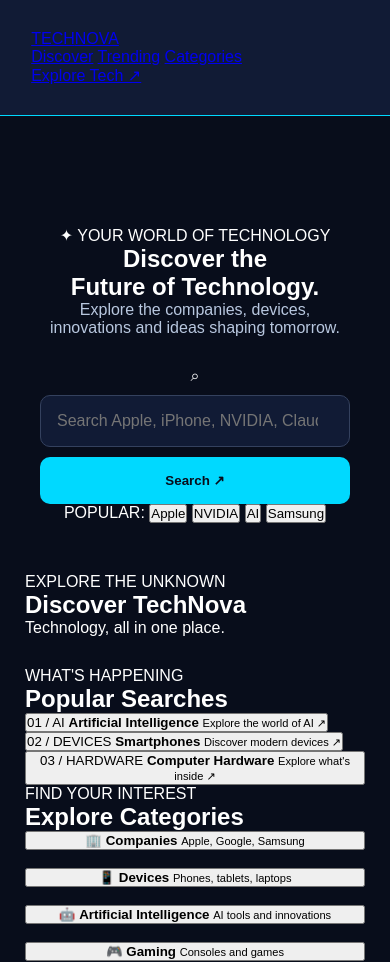
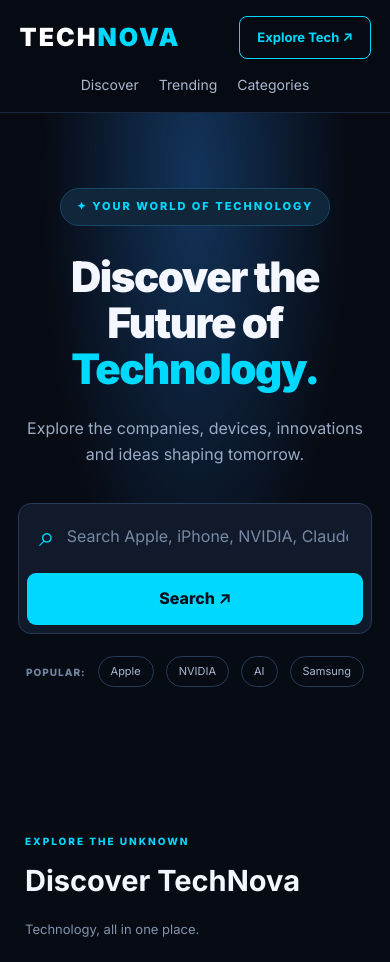
Before and after one commit to alexchitza7-alt/TechNova, a plain HTML site: page index.html in a window 390 px wide. Shown: the top 962 px of the page. Drawn offline with Linux system fonts and the light colour scheme.

Commit message:
Refactor CSS for improved styling and responsiveness
Updated styles for various elements, including body, navbar, hero section, and cards. Improved layout and responsiveness with new font and color adjustments.

```diff
--- a/style.css
+++ b/style.css
@@ -1,3 +1,5 @@
+
+@import url('https://fonts.googleapis.com/css2?family=Inter:wght@400;500;600;700;800;900&display=swap');
 
 * {
   margin: 0;
@@ -5,106 +7,245 @@
   box-sizing: border-box;
 }
 
-body {
-  font-family: Arial, sans-serif;
-  background: #080d1b;
-  color: white;
-  min-height: 100vh;
+html {
+  scroll-behavior: smooth;
 }
 
-header {
-  padding: 30px 8%;
-  background: #111b35;
-  border-bottom: 1px solid #00d9ff;
+body {
+  font-family: 'Inter', Arial, sans-serif;
+  background: #070b14;
+  color: #f4f7ff;
+  line-height: 1.6;
 }
 
-header h1 {
-  color: #00d9ff;
-  font-size: 36px;
+button, input {
+  font: inherit;
 }
 
-header p {
-  color: #b8c7df;
-  margin-top: 8px;
+button {
+  cursor: pointer;
 }
 
-main {
-  max-width: 1100px;
-  margin: auto;
-  padding: 60px 25px;
+.navbar {
+  min-height: 80px;
+  padding: 18px 8%;
+  display: flex;
+  justify-content: space-between;
+  align-items: center;
+  background: rgba(7, 11, 20, 0.95);
+  border-bottom: 1px solid #1b2940;
+  position: sticky;
+  top: 0;
+  z-index: 10;
+}
+
+.logo {
+  color: white;
+  font-size: 25px;
+  font-weight: 900;
+  letter-spacing: 2px;
+  text-decoration: none;
+}
+
+.logo span {
+  color: #00d9ff;
+}
+
+.navbar nav {
+  display: flex;
+  gap: 30px;
+}
+
+.navbar nav a {
+  color: #aab8cf;
+  text-decoration: none;
+  font-size: 14px;
+}
+
+.navbar nav a:hover {
+  color: #00d9ff;
+}
+
+.nav-button {
+  color: #00d9ff;
+  text-decoration: none;
+  border: 1px solid #00d9ff;
+  padding: 10px 17px;
+  border-radius: 8px;
+  font-size: 13px;
+  font-weight: 700;
 }
 
 .hero {
   text-align: center;
-  padding: 50px 15px;
+  padding: 115px 20px 90px;
+  background:
+    radial-gradient(ellipse at 50% 10%, #12345b 0%, transparent 55%),
+    #070b14;
 }
 
-.hero h2 {
-  font-size: 40px;
-  margin-bottom: 15px;
+.hero-tag {
+  display: inline-block;
+  color: #00d9ff;
+  background: #10263b;
+  border: 1px solid #174765;
+  padding: 9px 16px;
+  border-radius: 30px;
+  font-size: 11px;
+  font-weight: 800;
+  letter-spacing: 2px;
+  margin-bottom: 28px;
+}
+
+.hero h1 {
+  font-size: clamp(42px, 7vw, 76px);
+  line-height: 1.1;
+  letter-spacing: -3px;
+  font-weight: 900;
+}
+
+.hero h1 span {
+  color: #00d9ff;
 }
 
 .hero > p {
-  color: #b8c7df;
-  margin-bottom: 30px;
+  max-width: 570px;
+  margin: 24px auto 35px;
+  color: #9aabc5;
+  font-size: 16px;
 }
 
 .search-box {
+  max-width: 680px;
+  margin: auto;
+  padding: 8px;
   display: flex;
-  max-width: 650px;
-  margin: auto;
-  gap: 10px;
+  align-items: center;
+  gap: 12px;
+  background: #101a2b;
+  border: 1px solid #263b58;
+  border-radius: 13px;
+}
+
+.search-box > span {
+  font-size: 28px;
+  color: #00d9ff;
+  padding-left: 12px;
 }
 
 .search-box input {
   flex: 1;
   min-width: 0;
-  padding: 16px;
-  border: 1px solid #34415e;
-  border-radius: 10px;
-  background: #111b35;
+  background: transparent;
   color: white;
-  font-size: 16px;
+  border: none;
+  outline: none;
+  padding: 12px 0;
+}
+
+.search-box input::placeholder {
+  color: #7789a5;
 }
 
 .search-box button {
-  padding: 16px 25px;
+  background: #00d9ff;
+  color: #07111d;
   border: none;
-  border-radius: 10px;
-  background: #00d9ff;
-  color: #080d1b;
-  font-weight: bold;
-  cursor: pointer;
+  border-radius: 9px;
+  padding: 13px 22px;
+  font-weight: 800;
 }
 
 .search-box button:hover {
   background: white;
 }
 
-#searchResults {
-  max-width: 750px;
-  margin: 30px auto;
-  text-align: left;
+.popular-searches {
+  margin-top: 22px;
+  display: flex;
+  justify-content: center;
+  align-items: center;
+  flex-wrap: wrap;
+  gap: 12px;
+}
+
+.popular-searches span {
+  font-size: 10px;
+  color: #7185a2;
+  letter-spacing: 1px;
+  font-weight: 800;
+}
+
+.popular-searches button {
+  background: transparent;
+  color: #aab8cf;
+  border: 1px solid #263b58;
+  padding: 6px 12px;
+  border-radius: 20px;
+  font-size: 11px;
+}
+
+.popular-searches button:hover {
+  color: #00d9ff;
+  border-color: #00d9ff;
+}
+
+.section {
+  max-width: 1120px;
+  margin: auto;
+  padding: 65px 25px;
+}
+
+.section-heading {
+  display: flex;
+  justify-content: space-between;
+  align-items: end;
+  gap: 15px;
+  margin-bottom: 27px;
+}
+
+.eyebrow {
+  color: #00d9ff;
+  font-size: 10px;
+  font-weight: 800;
+  letter-spacing: 2px;
+}
+
+.section-heading h2 {
+  font-size: 29px;
+  margin-top: 5px;
+}
+
+.section-note {
+  color: #8293ac;
+  font-size: 13px;
+}
+
+.results:empty {
+  display: none;
+}
+
+.results:not(:empty) {
+  margin-bottom: 35px;
 }
 
 .result-card {
-  background: #111b35;
-  border: 1px solid #263654;
-  border-radius: 12px;
-  padding: 22px;
-  margin-bottom: 15px;
+  background: #101a2b;
+  border: 1px solid #263b58;
+  border-radius: 13px;
+  padding: 23px;
+  margin-bottom: 14px;
 }
 
 .result-card h3 {
   color: #00d9ff;
-  margin-bottom: 10px;
-  font-size: 22px;
+  margin-bottom: 9px;
+  font-size: 21px;
 }
 
 .result-card p {
-  color: #c4d0e5;
-  line-height: 1.6;
-  margin-bottom: 10px;
+  color: #b7c5da;
+  margin-bottom: 12px;
 }
 
 .result-card a {
@@ -116,59 +257,146 @@ main {
   text-decoration: underline;
 }
 
-.result-category {
-  font-size: 13px;
-  color: #8ea6c8 !important;
+.trending-grid {
+  display: grid;
+  grid-template-columns: repeat(3, 1fr);
+  gap: 18px;
 }
 
-.categories {
-  margin-top: 50px;
+.trend-card {
+  text-align: left;
+  padding: 27px;
+  min-height: 180px;
+  background: linear-gradient(145deg, #142c48, #101a2b);
+  border: 1px solid #263b58;
+  border-radius: 14px;
+  color: white;
+  transition: transform 0.2s, border-color 0.2s;
 }
 
-.categories h2 {
-  margin-bottom: 25px;
+.trend-card:hover,
+.category-card:hover {
+  transform: translateY(-5px);
+  border-color: #00d9ff;
+}
+
+.trend-card span,
+.trend-card strong,
+.trend-card small {
+  display: block;
+}
+
+.trend-card span {
+  color: #00d9ff;
+  font-size: 10px;
+  letter-spacing: 1px;
+  margin-bottom: 24px;
+}
+
+.trend-card strong {
+  font-size: 18px;
+  margin-bottom: 8px;
+}
+
+.trend-card small {
+  color: #91a4bf;
 }
 
 .category-grid {
   display: grid;
-  grid-template-columns: repeat(2, 1fr);
-  gap: 18px;
+  grid-template-columns: repeat(3, 1fr);
+  gap: 16px;
 }
 
-.category {
-  background: #111b35;
-  border: 1px solid #263654;
-  border-radius: 12px;
-  padding: 25px;
+.category-card {
+  text-align: left;
+  padding: 23px;
+  background: #101a2b;
+  border: 1px solid #263b58;
+  border-radius: 13px;
+  color: white;
+  transition: transform 0.2s, border-color 0.2s;
 }
 
-.category h3 {
-  color: #00d9ff;
-  margin-bottom: 12px;
+.category-card span,
+.category-card strong,
+.category-card small {
+  display: block;
 }
 
-.category p {
-  color: #b8c7df;
-  line-height: 1.5;
+.category-card span {
+  font-size: 28px;
+  margin-bottom: 13px;
+}
+
+.category-card strong {
+  font-size: 16px;
+  margin-bottom: 5px;
+}
+
+.category-card small {
+  color: #91a4bf;
+  font-size: 12px;
 }
 
 footer {
   text-align: center;
-  padding: 25px;
-  color: #8ea6c8;
-  border-top: 1px solid #263654;
+  padding: 45px 20px;
+  border-top: 1px solid #1b2940;
+  background: #090f1c;
 }
 
-@media (max-width: 600px) {
-  .hero h2 {
-    font-size: 30px;
+footer p {
+  color: #aab8cf;
+  margin: 10px 0;
+}
+
+footer small {
+  color: #657791;
+  font-size: 11px;
+}
+
+@media (max-width: 700px) {
+  .navbar {
+    padding: 16px 5%;
+    flex-wrap: wrap;
+    gap: 15px;
+  }
+
+  .navbar nav {
+    order: 3;
+    width: 100%;
+    justify-content: center;
+    gap: 20px;
+  }
+
+  .hero {
+    padding: 75px 18px;
+  }
+
+  .hero h1 {
+    letter-spacing: -1.5px;
   }
 
   .search-box {
-    flex-direction: column;
+    flex-wrap: wrap;
   }
 
+  .search-box input {
+    width: 65%;
+  }
+
+  .search-box button {
+    width: 100%;
+  }
+
+  .trending-grid,
   .category-grid {
     grid-template-columns: 1fr;
   }
+
+  .section-heading {
+    align-items: start;
+    flex-direction: column;
+  }
 }
```
